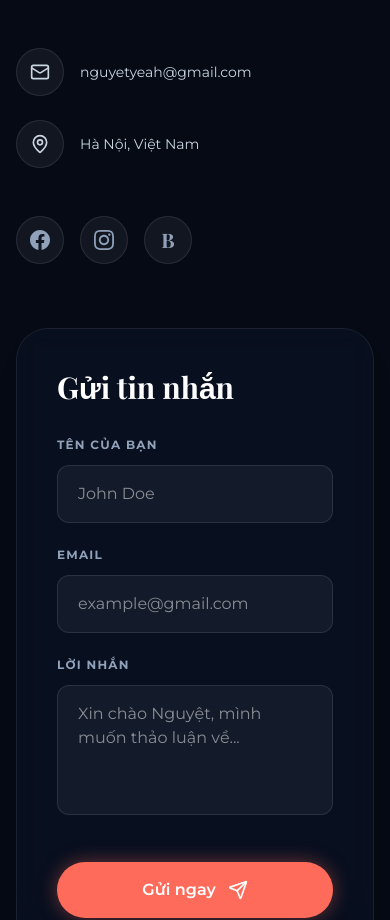
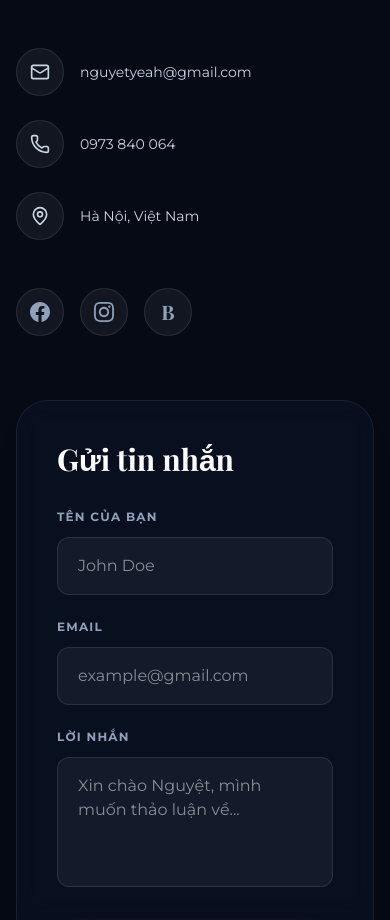
Before and after one commit to uncletanh/Nguyet-Portfolio, a Next.js app: page / in a window 390 px wide. Shown: the part 8462-9382 px from the top of the page. Built offline with nearby package versions, Linux system fonts and the light colour scheme.

Commit message:
Add phone number and update social links

```diff
--- a/src/components/ContactFooter.tsx
+++ b/src/components/ContactFooter.tsx
@@ -1,7 +1,7 @@
 "use client";
 
 import { motion } from "framer-motion";
-import { Mail, MapPin, Send, Coffee } from "lucide-react";
+import { Mail, MapPin, Send, Coffee, Phone } from "lucide-react";
 import Image from "next/image";
 import { useState } from "react";
 
@@ -88,8 +88,16 @@ export default function ContactFooter() {
                   nguyetyeah@gmail.com
                 </span>
               </a>
+              <a href="tel:0973840064" className="flex items-center gap-4 md:gap-6 group w-full sm:w-fit">
+                <div className="w-12 h-12 md:w-14 md:h-14 shrink-0 rounded-full bg-white/5 border border-white/10 flex items-center justify-center text-slate-300 group-hover:text-[#3B82F6] group-hover:border-[#3B82F6]/50 group-hover:shadow-[0_0_20px_rgba(59,130,246,0.2)] transition-all duration-300">
+                  <Phone className="w-5 h-5 md:w-6 md:h-6" />
+                </div>
+                <span className="font-sans text-sm sm:text-base md:text-lg text-slate-300 group-hover:text-white transition-colors break-all">
+                  0973 840 064
+                </span>
+              </a>
               <div className="flex items-center gap-4 md:gap-6 group w-full sm:w-fit">
-                <div className="w-12 h-12 md:w-14 md:h-14 shrink-0 rounded-full bg-white/5 border border-white/10 flex items-center justify-center text-slate-300 group-hover:text-[#3B82F6] group-hover:border-[#3B82F6]/50 transition-all duration-300">
+                <div className="w-12 h-12 md:w-14 md:h-14 shrink-0 rounded-full bg-white/5 border border-white/10 flex items-center justify-center text-slate-300 group-hover:text-[#FF6B5A] group-hover:border-[#FF6B5A]/50 transition-all duration-300">
                   <MapPin className="w-5 h-5 md:w-6 md:h-6" />
                 </div>
                 <span className="font-sans text-sm sm:text-base md:text-lg text-slate-300">
@@ -100,10 +108,11 @@ export default function ContactFooter() {
 
             <div className="flex gap-4 mt-8">
               {/* Facebook Icon */}
-              <a href="https://facebook.com" target="_blank" rel="noopener noreferrer" className="w-12 h-12 rounded-full bg-white/5 border border-white/10 flex items-center justify-center text-slate-400 hover:text-white hover:bg-[#1877F2] hover:border-transparent transition-all duration-300">
+              <a href="https://www.facebook.com/helloiamnguyet" target="_blank" rel="noopener noreferrer" className="w-12 h-12 rounded-full bg-white/5 border border-white/10 flex items-center justify-center text-slate-400 hover:text-white hover:bg-[#1877F2] hover:border-transparent transition-all duration-300">
                 <svg className="w-5 h-5" fill="currentColor" viewBox="0 0 24 24"><path d="M24 12.073c0-6.627-5.373-12-12-12s-12 5.373-12 12c0 5.99 4.388 10.954 10.125 11.854v-8.385H7.078v-3.469h3.047V9.43c0-3.007 1.792-4.669 4.533-4.669 1.312 0 2.686.235 2.686.235v2.953H15.83c-1.491 0-1.956.925-1.956 1.874v2.25h3.328l-.532 3.469h-2.796v8.385C19.612 23.027 24 18.062 24 12.073z"/></svg>
               </a>
-              <a href="#" className="w-12 h-12 rounded-full bg-white/5 border border-white/10 flex items-center justify-center text-slate-400 hover:text-white hover:bg-gradient-to-tr hover:from-yellow-400 hover:via-pink-500 hover:to-purple-500 hover:border-transparent transition-all duration-300">
+              {/* Instagram Icon */}
+              <a href="https://www.instagram.com/lm_nguyet/" target="_blank" rel="noopener noreferrer" className="w-12 h-12 rounded-full bg-white/5 border border-white/10 flex items-center justify-center text-slate-400 hover:text-white hover:bg-gradient-to-tr hover:from-yellow-400 hover:via-pink-500 hover:to-purple-500 hover:border-transparent transition-all duration-300">
                 <svg className="w-5 h-5" fill="currentColor" viewBox="0 0 24 24"><path d="M12 2.163c3.204 0 3.584.012 4.85.07 3.252.148 4.771 1.691 4.919 4.919.058 1.265.069 1.645.069 4.849 0 3.205-.012 3.584-.069 4.849-.149 3.225-1.664 4.771-4.919 4.919-1.266.058-1.644.07-4.85.07-3.204 0-3.584-.012-4.849-.07-3.26-.149-4.771-1.699-4.919-4.92-.058-1.265-.07-1.644-.07-4.849 0-3.204.013-3.583.07-4.849.149-3.227 1.664-4.771 4.919-4.919 1.266-.057 1.645-.069 4.849-.069zm0-2.163c-3.259 0-3.667.014-4.947.072-4.358.2-6.78 2.618-6.98 6.98-.059 1.281-.073 1.689-.073 4.948 0 3.259.014 3.668.072 4.948.2 4.358 2.618 6.78 6.98 6.98 1.281.058 1.689.072 4.948.072 3.259 0 3.668-.014 4.948-.072 4.354-.2 6.782-2.618 6.979-6.98.059-1.28.073-1.689.073-4.948 0-3.259-.014-3.667-.072-4.947-.196-4.354-2.617-6.78-6.979-6.98-1.281-.059-1.69-.073-4.949-.073zm0 5.838c-3.403 0-6.162 2.759-6.162 6.162s2.759 6.163 6.162 6.163 6.162-2.759 6.162-6.163c0-3.403-2.759-6.162-6.162-6.162zm0 10.162c-2.209 0-4-1.79-4-4 0-2.209 1.791-4 4-4s4 1.791 4 4c0 2.21-1.791 4-4 4zm6.406-11.845c-.796 0-1.441.645-1.441 1.44s.645 1.44 1.441 1.44c.795 0 1.439-.645 1.439-1.44s-.644-1.44-1.439-1.44z"/></svg>
               </a>
               <a href="#" className="w-12 h-12 rounded-full bg-white/5 border border-white/10 flex items-center justify-center text-slate-400 hover:text-white hover:bg-[#053eff] hover:border-transparent transition-all duration-300">
```
